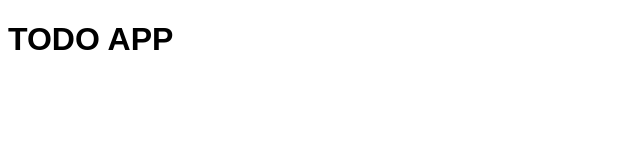
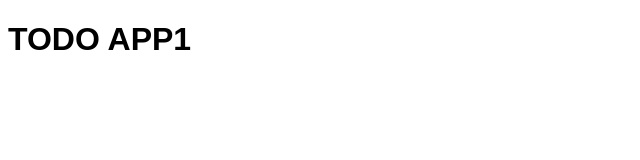
Before and after one commit to firedragon100/electron-todoapp, an Electron app: page renderer/index.html in a window 800 px wide. Shown: the full height of the page, 0-640 px from the left. Drawn offline with Linux system fonts and the light colour scheme; files whose address does not match are found by name.

Commit message:
commit 2

```diff
--- a/renderer/index.html
+++ b/renderer/index.html
@@ -10,7 +10,7 @@
     </style>
   </head>
   <body>
-    <h1>TODO APP</h1>
+    <h1>TODO APP1</h1>
 
     <!-- You can also require other files to run in this process -->
     <script src="./renderer.js"></script>
```
